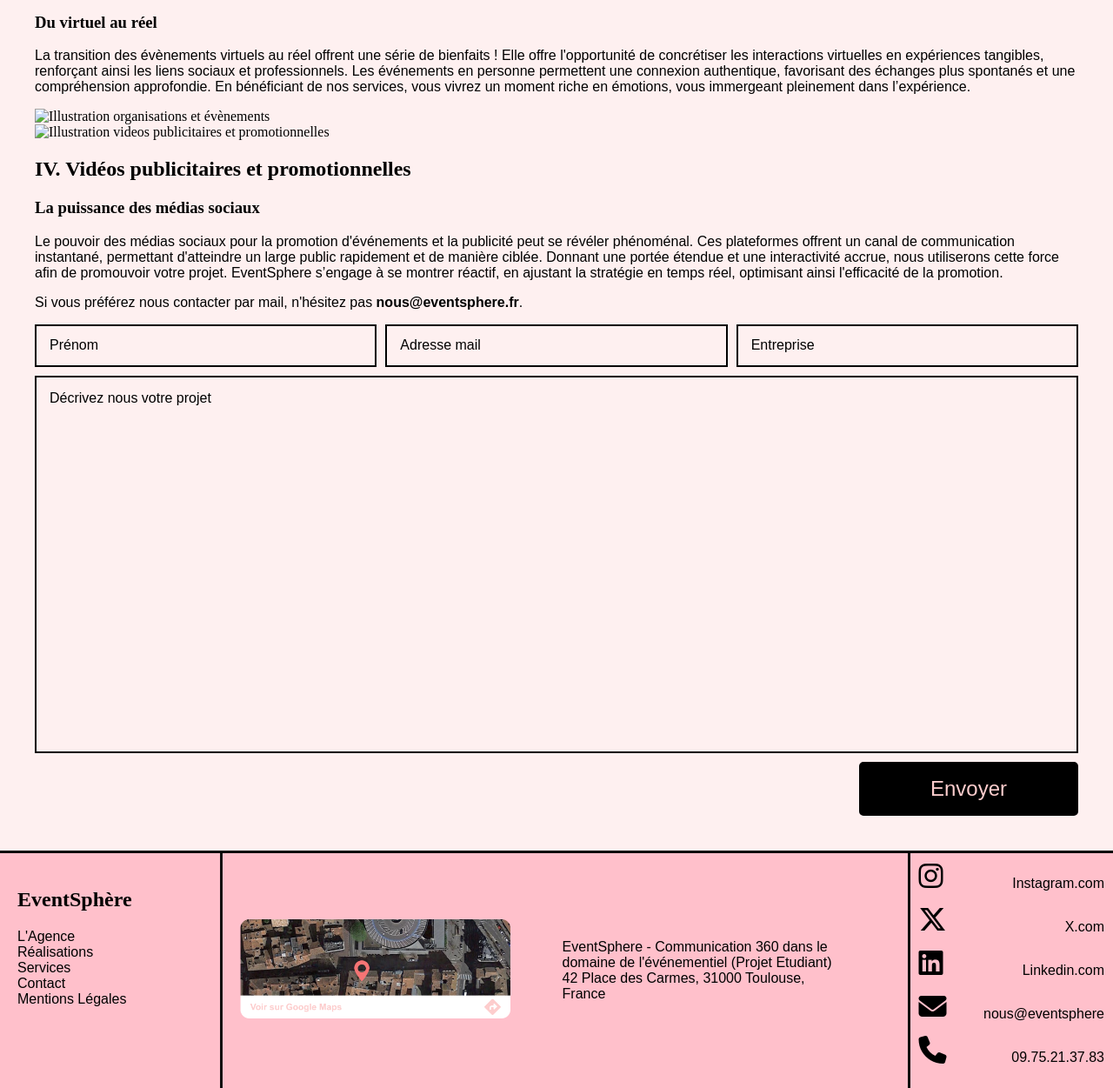
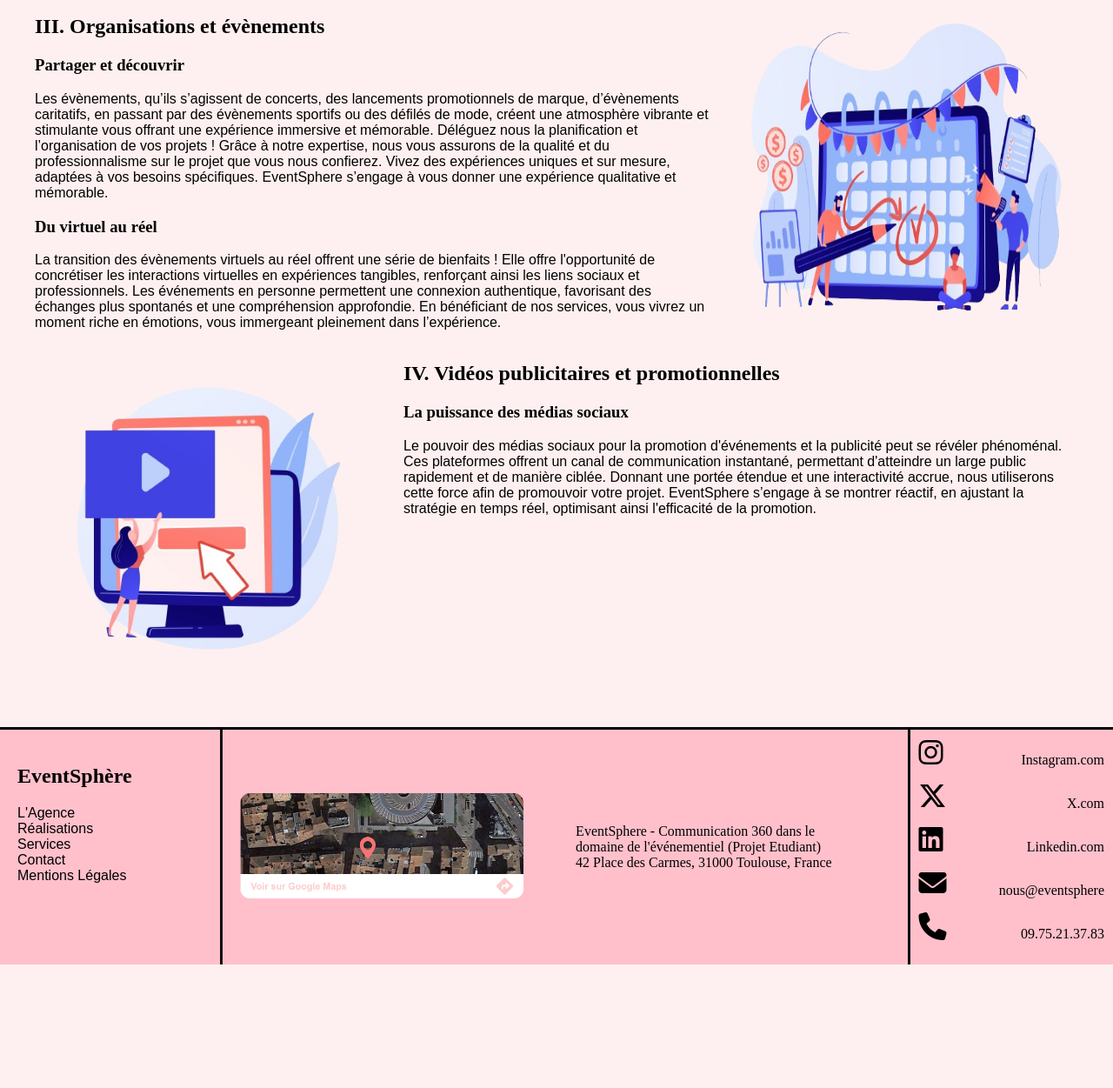
Before and after one commit to EventSphere/eventsphere.fr, a plain HTML site: page pages/services.html in a window 1280 px wide. Shown: the part 1241-2492 px from the top of the page at 87% size. After the commit the page ends 2350 px from the top, so only its background shows below. Drawn offline with Linux system fonts and the light colour scheme; a web font is replaced by a local one.

Commit message:
page services

```diff
--- a/pages/services.html
+++ b/pages/services.html
@@ -128,22 +128,6 @@
                 </section>
 
             </section>
-
-
-            <p>Si vous préférez nous contacter par mail, n'hésitez pas <a href="mailto:nous@eventsphere.fr" id="mail">nous@eventsphere.fr</a>.</p>
-            <form action="../scripts/mail.php" method="post">
-                <div id="line">
-                    <input type="text" name="firstname" placeholder="Prénom" required>
-                    <input type="text" name="mail" placeholder="Adresse mail" required>
-                    <input type="text" name="company" placeholder="Entreprise" required>
-                </div>
-
-                <textarea id="textarea" name="project" placeholder="Décrivez nous votre projet" required></textarea>
-
-                <div id="button">
-                    <input type="submit" value="Envoyer">
-                </div>
-            </form>
         </main>
 
         <footer>
--- a/styles/services.css
+++ b/styles/services.css
@@ -26,75 +26,38 @@ h1 {
     font-size: 350%;
 }
 
-form {
-    display: flex;
+h3, p {
+    font-family: GFS Didot, serif;
+    font-weight: 100;
     flex-direction: column;
-}
-
-form input, form textarea {
-    border: 2px solid black;
-    background: transparent;
-    padding: 15px;
+    align-items: center;
     color: black;
 }
 
-form input::placeholder, form textarea::placeholder {
-    color: black;
-    font-family: Arial, Helvetica, sans-serif;
-    font-size: 120%;
+h3 {
+    font-weight: 800;
 }
 
-#line {
+#contenu {
     display: flex;
-    justify-content: space-between;
 }
 
-#line input[type="text"] {
-    flex-grow: 1;
-    margin-right: 10px;
+#contenu img {
+    width: 400px;
 }
 
-#line input[type="text"]:last-child {
-    margin-right: 0;
+#creation {
+    padding-right: 2%;
 }
 
-form input[name="project"] {
-    flex-grow: 1;
-    margin-top: 10px;
-    margin-bottom: 10px;
+#identite {
+    padding-left: 2%;
 }
 
-form input[type="submit"] {
-    margin-top: 10px;
-    background-color: black;
-    border-radius: 5px;
-    color: #FDCDCD;
-    font-size: 150%;
-
-    padding-left: 80px;
-    padding-right: 80px;
+#evenements {
+    padding-right: 2%;
 }
 
-form input[type="submit"]:hover {
-    background-color: #FDCDCD;
-    color: black;
+#publicite {
+    padding-left: 2%;
 }
-
-form #textarea {
-    margin-top: 10px;
-    height: 400px;
-    resize: none;
-    text-align: left;
-    padding: 15px;
-    font-family: Arial, Helvetica, sans-serif;
-}
-
-form #textarea::placeholder {
-    font-size: 120%;
-}
-
-form #button {
-    display: flex;
-    width: 100%;
-    justify-content: flex-end;
-}
```
Also changed, not shown: assets/img/imagecreation.png (added), assets/img/imageevenements.png (added), assets/img/imageidentitevisuelle.png (added), assets/img/imagevideopub.png (added).
